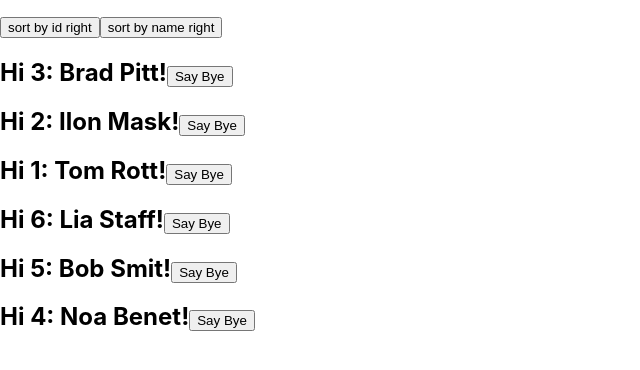
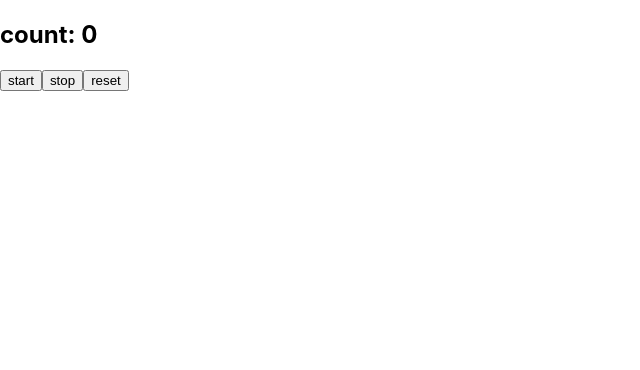
Before and after one commit to novolokova/react-18-01-23, a React (Create React App) app: page / in a window 1280 px wide. Shown: the top 370 px of the page, without its empty margins (0-640 px from the left). Built offline with nearby package versions, Linux system fonts and the light colour scheme.

Commit message:
Add Count

```diff
--- a/src/App.js
+++ b/src/App.js
@@ -1,21 +1,15 @@
 import { Component } from "react";
 import "./App.css";
-// import UserSection from './components/UserSection';
-import CiaoSection from './components/CiaoSection/index';
+import StopWatch from './components/StopWatch/index';
 
 
 
-class App extends Component {
-  // constructor(props) {
-  //   super(props);
 
-  // }
+function App () {
 
-  render() {
-    return <CiaoSection/>;
+    return <StopWatch />;
 
 
-}
 }
 
 export default App;
--- a/src/components/CiaoSection/CiaoSorted/index.jsx
+++ b/src/components/CiaoSection/CiaoSorted/index.jsx
@@ -13,6 +13,7 @@ class CiaoSorted extends Component {
         </button>
       </p>
     );
+
   }
 }
 
--- /dev/null
+++ b/src/components/StopWatch/index.jsx
@@ -0,0 +1,51 @@
+import React, { Component } from "react";
+
+class StopWatch extends Component {
+  constructor(props) {
+    super(props);
+    this.state = {
+      count: 0,
+    };
+    // this.start();-not!!!
+    this.intervalId = null;
+  }
+  tisk = () => {
+    this.setState({ count: this.state.count + 1 });
+  };
+  start = () => {
+    if (this.intervalId === null) {
+      this.intervalId = setInterval(this.tisk, 1000);
+    }
+  };
+  stop = () => {
+    clearInterval(this.intervalId);
+    this.intervalId = null;
+  };
+  reset = () => {
+    this.stop();
+    this.setState({ count: 0 });
+  };
+  componentDidMount() {
+    // для побочних ефектів
+    // this.start();
+  }
+  componentDidUpdate() {}// життя нашого компоненту
+  componentWillUnmount() {
+    //для очистки побочних ефектів
+    this.stop();
+  }
+  render() {
+    const { count } = this.state;
+    // this.start();-not!!!
+    return (
+      <div>
+        <h2>count: {count}</h2>
+        <button onClick={this.start}>start</button>
+        <button onClick={this.stop}>stop</button>
+        <button onClick={this.reset}>reset</button>
+      </div>
+    );
+  }
+}
+
+export default StopWatch;
--- a/src/index.js
+++ b/src/index.js
@@ -6,9 +6,9 @@ import reportWebVitals from './reportWebVitals';
 
 const root = ReactDOM.createRoot(document.getElementById('root'));
 root.render(
-  // <React.StrictMode>
+  <React.StrictMode>
     <App />
-  // </React.StrictMode>
+   </React.StrictMode>
 );
 
 // If you want to start measuring performance in your app, pass a function
```
